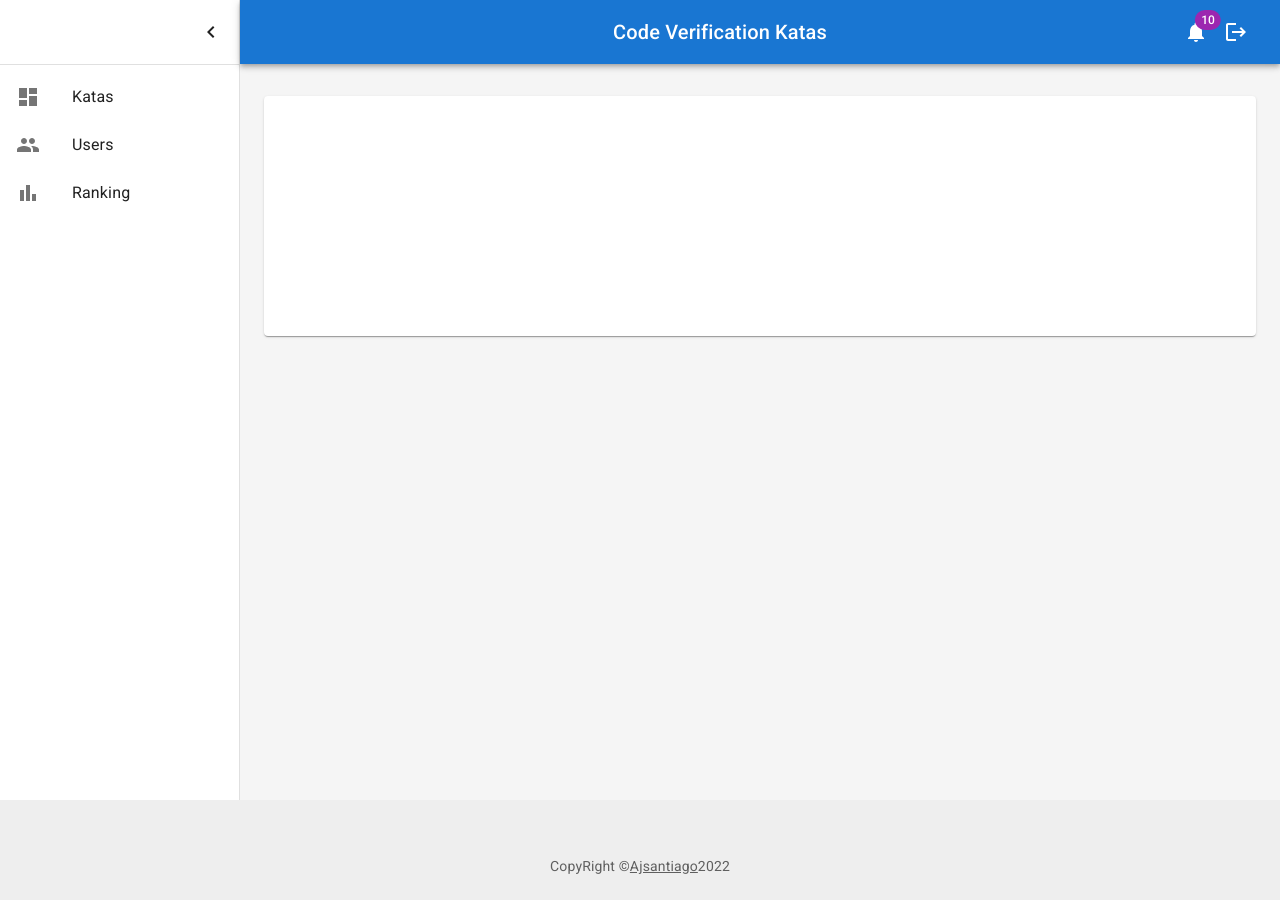
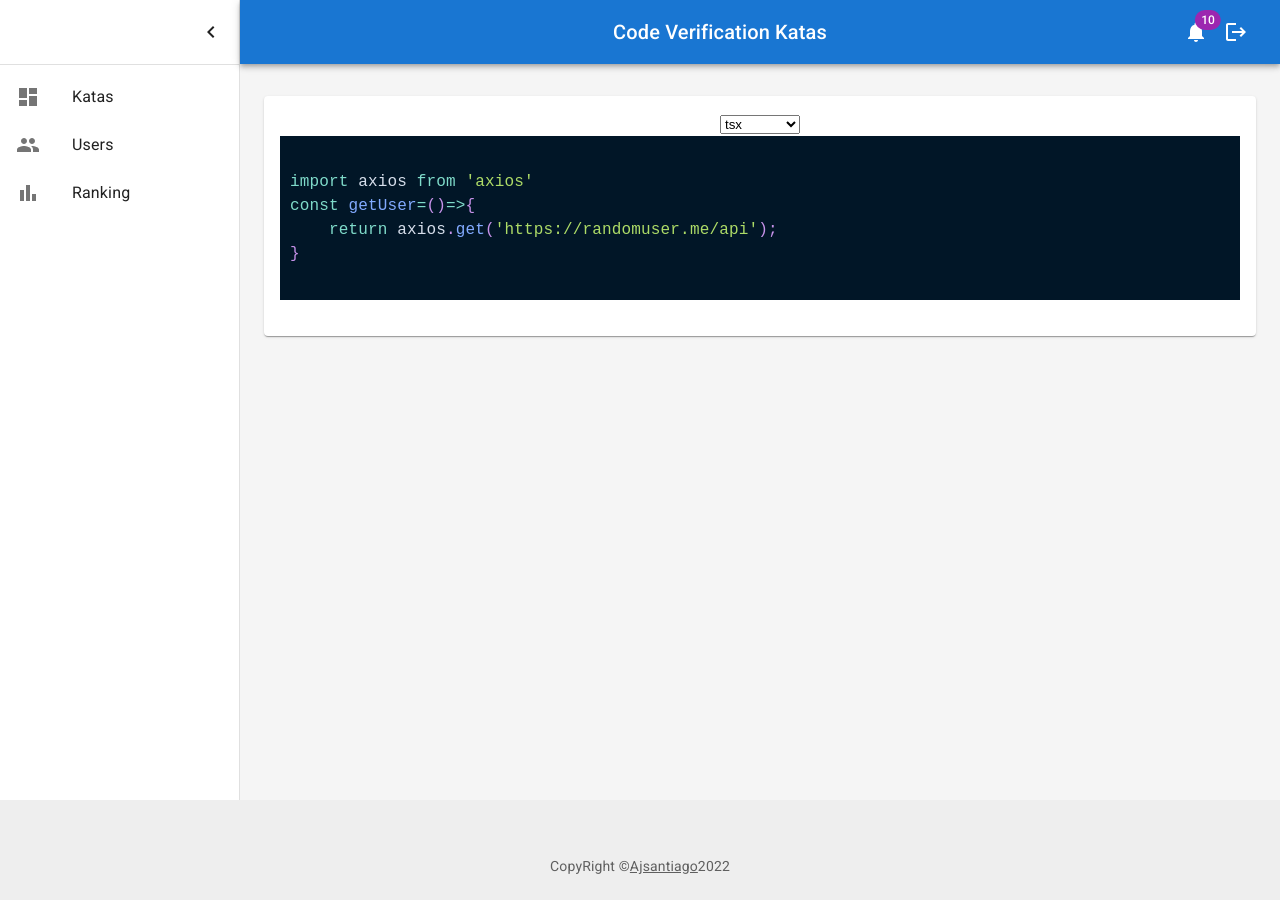
Before and after one commit to AjSantiago/code-verifier-fe, a React (Create React App) app: page / in a window 1280 px wide. Built offline with nearby package versions, Linux system fonts and the light colour scheme.

Commit message:
Code Editors done

```diff
--- a/src/components/dashboard/Dashboard.tsx
+++ b/src/components/dashboard/Dashboard.tsx
@@ -28,6 +28,8 @@
 
 //* List for the Menu
 import { MenuItems } from './MenuItems';
+import { NewEditor } from '../editor/NewEditor';
+import { TipTapEditor } from '../editor/TipTapEditor';
 
 //* Width for Drawer Menu
 const drawerWidth: number = 240;
@@ -181,7 +183,11 @@
                   flexDirection: 'column',
                   height: 240,
                 }}
-              ></Paper>
+              >
+                {/* Code Editor */}
+                <NewEditor />
+                {/* <TipTapEditor /> */}
+              </Paper>
             </Grid>
           </Container>
         </Box>
--- /dev/null
+++ b/src/components/editor/NewEditor.tsx
@@ -0,0 +1,88 @@
+import React, { Fragment, useState } from 'react';
+import Editor from 'react-simple-code-editor';
+import Highlight, { defaultProps, Language } from 'prism-react-renderer';
+import theme from 'prism-react-renderer/themes/nightOwl';
+
+const codeSnippet = `
+import axios from 'axios'
+const getUser=()=>{
+    return axios.get('https://randomuser.me/api');
+}
+`;
+
+//* Define styles for Editor
+const styles: any = {
+  root: {
+    boxSizing: 'border-box',
+    fontFamily: '"Dank Mono", "Fira Code", monospace',
+    ...theme.plain,
+  },
+};
+
+const languages: Language[] = [
+  'tsx',
+  'typescript',
+  'javascript',
+  'jsx',
+  'python',
+  'json',
+  'go',
+];
+
+//* Highlight Component
+const HighlightElement = (code: string) => (
+  <Highlight
+    {...defaultProps}
+    theme={theme}
+    code={code}
+    language={languages[0]}
+  >
+    {({ className, style, tokens, getLineProps, getTokenProps }) => (
+      <Fragment>
+        {tokens.map((line, i) => (
+          <div {...getLineProps({ line: line, key: i })}>
+            {line.map((token, key) => (
+              <span {...getTokenProps({ token, key })} />
+            ))}
+          </div>
+        ))}
+      </Fragment>
+    )}
+  </Highlight>
+);
+
+export const NewEditor = () => {
+  const [code, setCode] = useState(codeSnippet);
+  const [languageSelected, setLanguageSelected] = useState(languages[0]);
+
+  const handleCodeChange = (newCode: string) => {
+    setCode(newCode);
+  };
+
+  const handleLanguageChange = (newValue: any) => {
+    setLanguageSelected(newValue);
+  };
+
+  return (
+    <div>
+      <select>
+        {languages.map((language, index) => (
+          <option
+            onChange={(value) => handleLanguageChange(value)}
+            value={language}
+            key={index}
+          >
+            {language}
+          </option>
+        ))}
+      </select>
+      <Editor
+        value={code}
+        onValueChange={handleCodeChange}
+        highlight={HighlightElement}
+        padding={10}
+        style={styles.root}
+      />
+    </div>
+  );
+};
--- /dev/null
+++ b/src/components/editor/TipTapEditor.tsx
@@ -0,0 +1,52 @@
+import React from 'react';
+import './styles/mainStyles.scss';
+
+import CodeBlockLowlight from '@tiptap/extension-code-block-lowlight';
+import Document from '@tiptap/extension-document';
+import Paragraph from '@tiptap/extension-paragraph';
+import Text from '@tiptap/extension-text';
+import { EditorContent, ReactNodeViewRenderer, useEditor } from '@tiptap/react';
+// load all highlight.js languages
+import { lowlight } from 'lowlight';
+
+import { CodeBlock } from './CodeBlock';
+
+const MenuBar = ({ editor }: any) => {
+  if (!editor) {
+    return null;
+  }
+
+  return (
+    <button
+      onClick={() => editor.chain().focus().toggleCodeBlock().run()}
+      className={editor.isActive('codeBlock') ? 'is-active' : ''}
+    >
+      code block
+    </button>
+  );
+};
+
+export const TipTapEditor = () => {
+  const editor = useEditor({
+    extensions: [
+      Document,
+      Paragraph,
+      Text,
+      CodeBlockLowlight.extend({
+        addNodeView() {
+          return ReactNodeViewRenderer(CodeBlock);
+        },
+      }).configure({ lowlight }),
+    ],
+    content: `
+        //* Add your code
+      `,
+  });
+
+  return (
+    <div>
+      <MenuBar editor={editor} />
+      <EditorContent editor={editor} />
+    </div>
+  );
+};
```
Also changed, not shown: package.json (+8 -0 lines), src/components/editor/CodeBlock.tsx (added, +42 -0 lines), src/components/editor/styles/codeBlock.scss (added, +9 -0 lines), src/components/editor/styles/mainStyles.scss (added, +73 -0 lines), 1 other file (tests, documents, lock files or other folders).
